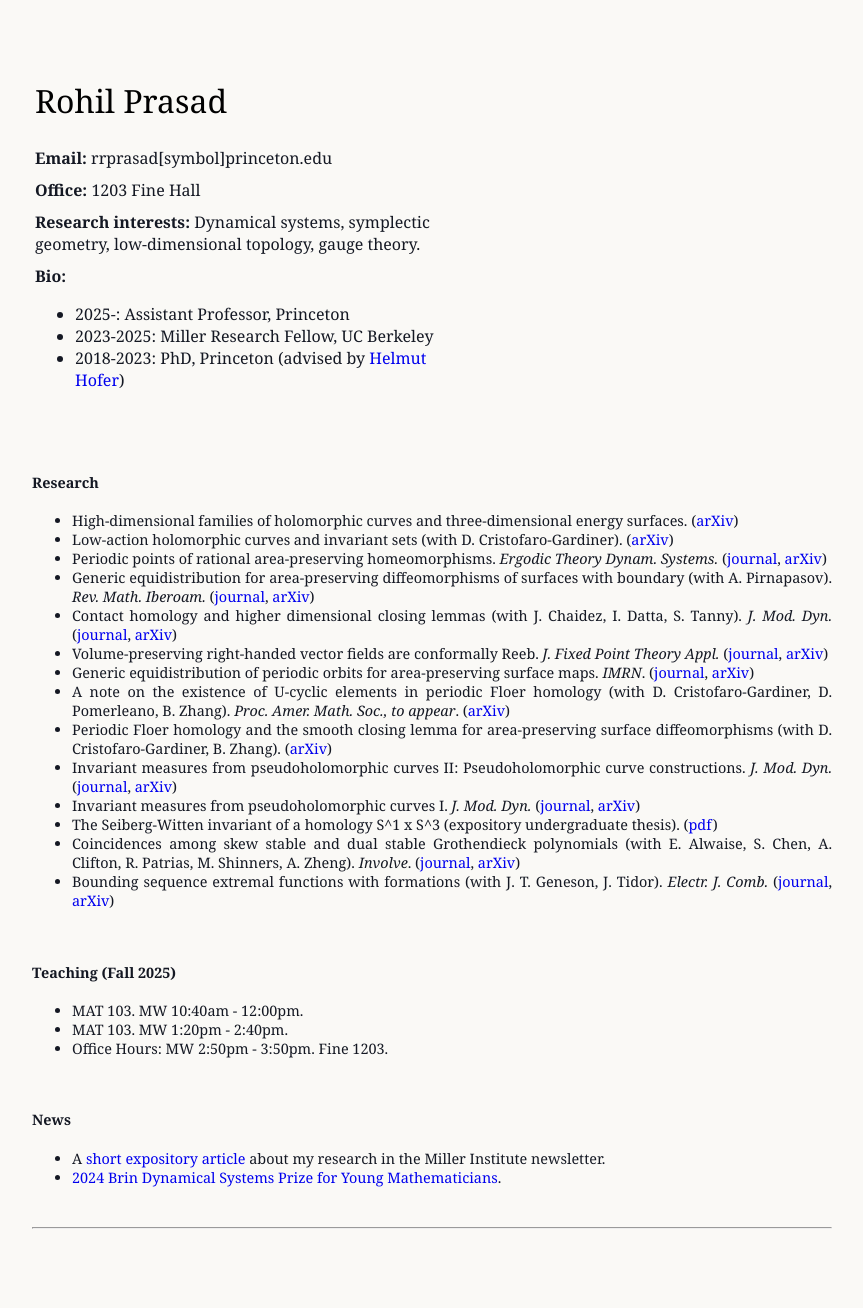
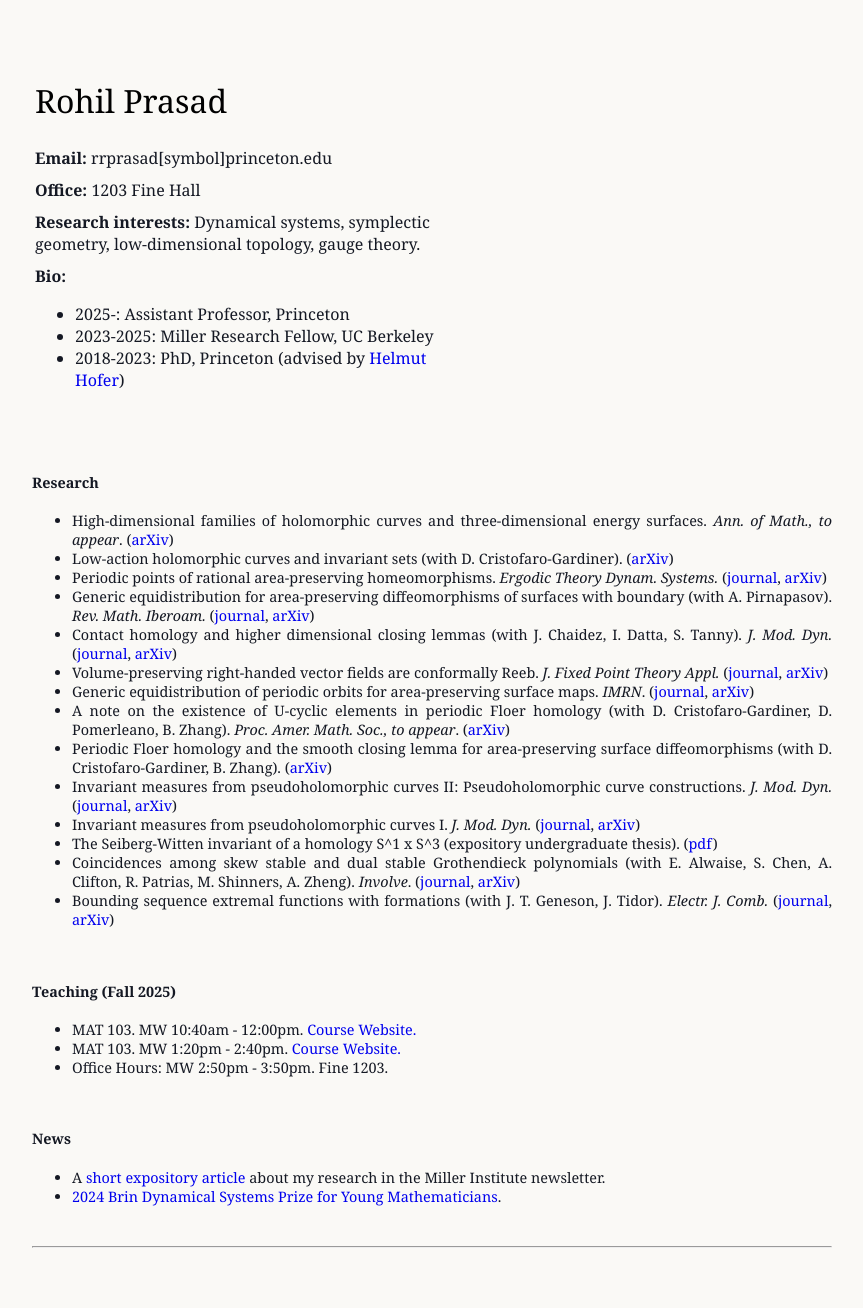
Before and after one commit to r0hilp/r0hilp.github.io, a Jekyll site: the page index.html, which Jekyll copies as it is, in a window 1280 px wide. Shown: the whole page, without its empty margins (48-911 px from the left). Built offline with Jekyll 4.4.1, drawn with Linux system fonts in a browser that asks for light colours.

Commit message:
update journal info

```diff
--- a/index.html
+++ b/index.html
@@ -45,7 +45,7 @@
   </tr></table>
   <h4>Research</h4>
   <ul>
-	  <li>High-dimensional families of holomorphic curves and three-dimensional energy surfaces. (<a href="https://arxiv.org/abs/2405.01106">arXiv</a>)</li>
+	  <li>High-dimensional families of holomorphic curves and three-dimensional energy surfaces. <i>Ann. of Math., to appear</i>. (<a href="https://arxiv.org/abs/2405.01106">arXiv</a>)</li>
 	  <li>Low-action holomorphic curves and invariant sets (with D. Cristofaro-Gardiner). (<a href="https://arxiv.org/abs/2401.14445">arXiv</a>)</li>
 	  <li>Periodic points of rational area-preserving homeomorphisms. <i>Ergodic Theory Dynam. Systems.</i> (<a href="https://www.cambridge.org/core/journals/ergodic-theory-and-dynamical-systems/article/periodic-points-of-rational-areapreserving-homeomorphisms/C35EA12E20663620D9840D047541951E">journal</a>, <a href="https://arxiv.org/abs/2305.05876">arXiv</a>)</li>
 	  <li>Generic equidistribution for area-preserving diffeomorphisms of surfaces with boundary (with A. Pirnapasov). <i>Rev. Math. Iberoam.</i> (<a href="https://doi.org/10.4171/rmi/1521">journal</a>, <a href="https://arxiv.org/abs/2211.07548">arXiv</a>)</li>
@@ -63,8 +63,8 @@
   <br>
   <h4>Teaching (Fall 2025)</h4>
   <ul>
-	  <li>MAT 103. MW 10:40am - 12:00pm.</li>
-	  <li>MAT 103. MW 1:20pm - 2:40pm.</li>
+	  <li>MAT 103. MW 10:40am - 12:00pm. <a href="https://princeton.instructure.com/courses/19082">Course Website.</a></li>
+	  <li>MAT 103. MW 1:20pm - 2:40pm. <a href="https://princeton.instructure.com/courses/19082">Course Website.</a></li>
 	  <li>Office Hours: MW 2:50pm - 3:50pm. Fine 1203.</li>
   </ul>
   <br>
```
